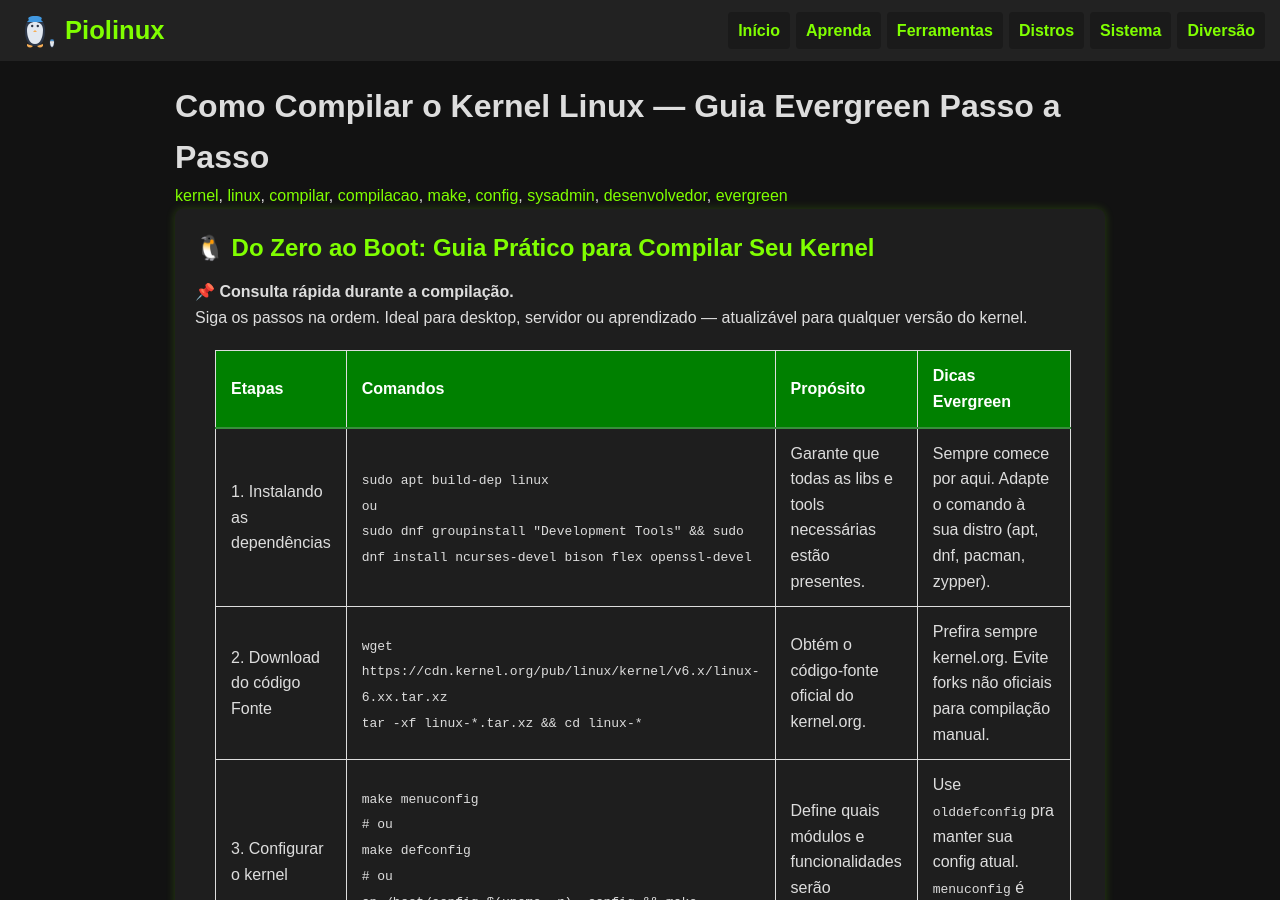
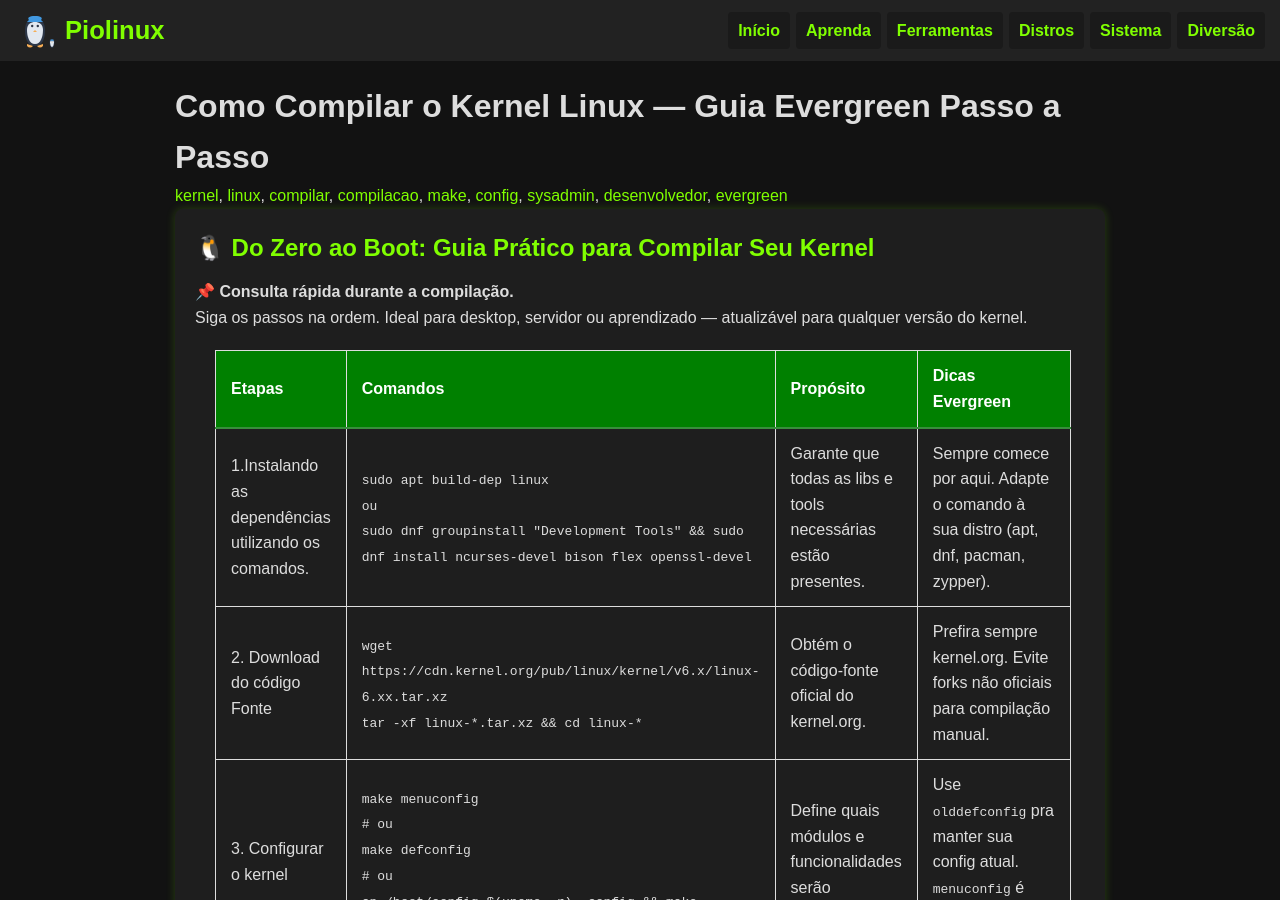
Before and after one commit to Piolinux/piolinux-site, a Jekyll site: the page built from _pages/tabela-evergreen-como-compilar-o-kernel-linux.md, in a window 1280 px wide and 900 px high. Built offline with Jekyll 4.4.1, drawn with Linux system fonts in a browser that asks for light colours.

Commit message:
Update tabela-evergreen-como-compilar-o-kernel-linux.md

```diff
--- a/_pages/tabela-evergreen-como-compilar-o-kernel-linux.md
+++ b/_pages/tabela-evergreen-como-compilar-o-kernel-linux.md
@@ -38,7 +38,7 @@ tags: [kernel, linux, compilar, compilacao, make, config, sysadmin, desenvolvedo
     <tr>
       <td data-label="
 
-        Etapas">1. Instalando as dependências</td>
+        Etapas">1.Instalando as dependências utilizando os comandos.</td>
       <td data-label="Comandos"><code>sudo apt build-dep linux</code><br><code>ou</code><br><code>sudo dnf groupinstall "Development Tools" && sudo dnf install ncurses-devel bison flex openssl-devel</code></td>
       <td data-label="Propósito">Garante que todas as libs e tools necessárias estão presentes.</td>
       <td data-label="Dicas Evergreen">Sempre comece por aqui. Adapte o comando à sua distro (apt, dnf, pacman, zypper).</td>
```
